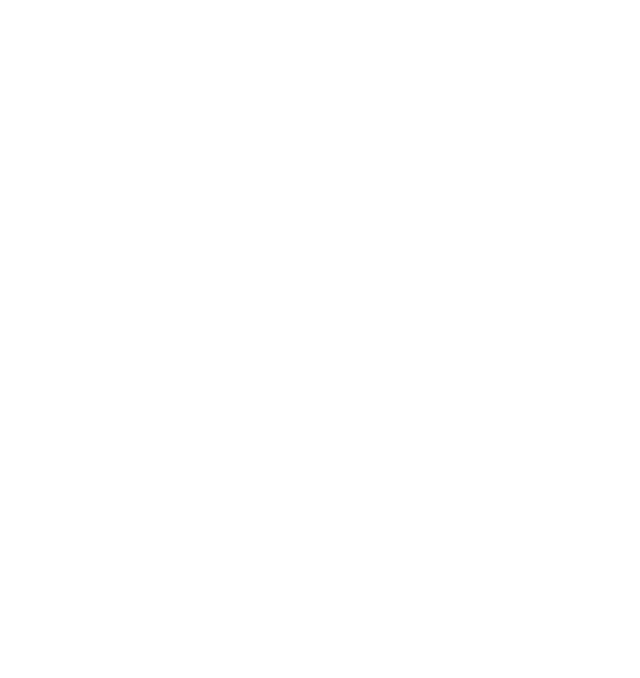
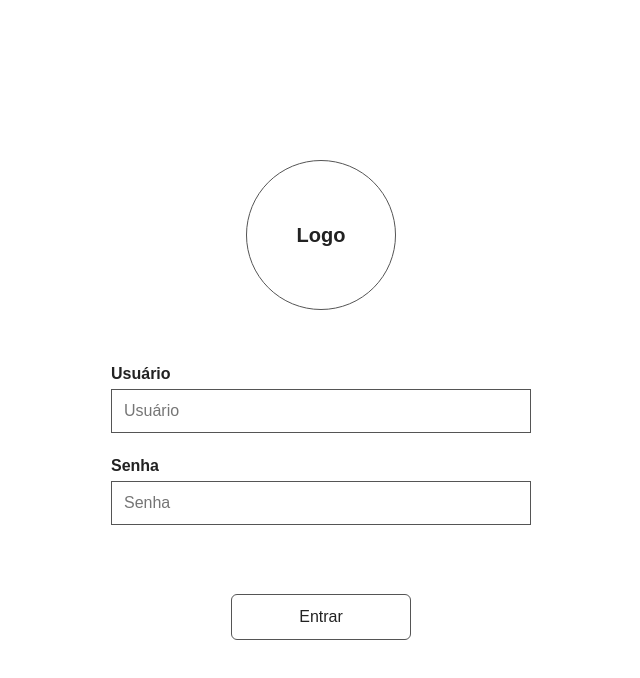
Before and after one commit to adrianssz/Estancia-3-Amores, a React (Vite) app in the folder admin/: page /login in a window 1280 px wide. Before the commit this address had no page. Shown: the top 678 px of the page, without its empty margins (319-959 px from the left). Built offline with nearby package versions, Linux system fonts and the light colour scheme.

Commit message:
feat: adiciona autenticacao estrutural ao admin

```diff
--- a/admin/src/App.jsx
+++ b/admin/src/App.jsx
@@ -1,3 +1,4 @@
+import AuthProvider from './contexts/AuthProvider'
 import ClientesProvider from './contexts/ClientesProvider'
 import EntregasProvider from './contexts/EntregasProvider'
 import PedidosProvider from './contexts/PedidosProvider'
@@ -7,6 +8,7 @@
 
 function App() {
   return (
+    <AuthProvider>
       <PlantiosProvider>
         <ClientesProvider>
           <PedidosProvider>
@@ -18,6 +20,7 @@
           </PedidosProvider>
         </ClientesProvider>
       </PlantiosProvider>
+    </AuthProvider>
   )
 }
 
--- /dev/null
+++ b/admin/src/components/ProtectedRoute.jsx
@@ -0,0 +1,23 @@
+import {
+  Navigate,
+  Outlet,
+} from 'react-router-dom'
+
+import { useAuth } from '../contexts/AuthContext'
+
+function ProtectedRoute() {
+  const { autenticado } = useAuth()
+
+  if (!autenticado) {
+    return (
+      <Navigate
+        to="/login"
+        replace
+      />
+    )
+  }
+
+  return <Outlet />
+}
+
+export default ProtectedRoute
--- /dev/null
+++ b/admin/src/contexts/AuthContext.jsx
@@ -0,0 +1,21 @@
+import {
+  createContext,
+  useContext,
+} from 'react'
+
+const authContext = createContext(null)
+
+function useAuth() {
+  const context = useContext(authContext)
+
+  if (!context) {
+    throw new Error(
+      'useAuth deve ser utilizado dentro de AuthProvider'
+    )
+  }
+
+  return context
+}
+
+export { useAuth }
+export default authContext
--- /dev/null
+++ b/admin/src/contexts/AuthProvider.jsx
@@ -0,0 +1,47 @@
+import { useState } from 'react'
+
+import AuthContext from './AuthContext'
+
+const USUARIO_TEMPORARIO = 'operador00'
+const SENHA_TEMPORARIA = 'admin123'
+
+function AuthProvider({ children }) {
+  const [autenticado, setAutenticado] = useState(false)
+  const [usuarioAutenticado, setUsuarioAutenticado] =
+    useState(null)
+
+  function entrar(usuario, senha) {
+    const credenciaisValidas =
+      usuario === USUARIO_TEMPORARIO &&
+      senha === SENHA_TEMPORARIA
+
+    if (!credenciaisValidas) {
+      return false
+    }
+
+    setAutenticado(true)
+    setUsuarioAutenticado(usuario)
+
+    return true
+  }
+
+  function sair() {
+    setAutenticado(false)
+    setUsuarioAutenticado(null)
+  }
+
+  return (
+    <AuthContext.Provider
+      value={{
+        autenticado,
+        usuarioAutenticado,
+        entrar,
+        sair,
+      }}
+    >
+      {children}
+    </AuthContext.Provider>
+  )
+}
+
+export default AuthProvider
--- /dev/null
+++ b/admin/src/pages/Login.jsx
@@ -0,0 +1,138 @@
+import { useState } from 'react'
+import {
+  Navigate,
+  useNavigate,
+} from 'react-router-dom'
+
+import { useAuth } from '../contexts/AuthContext'
+import '../styles/Login.css'
+
+function Login() {
+  const navigate = useNavigate()
+
+  const {
+    autenticado,
+    entrar,
+  } = useAuth()
+
+  const [usuario, setUsuario] = useState('')
+  const [senha, setSenha] = useState('')
+  const [erro, setErro] = useState('')
+
+  function handleUsuarioChange(event) {
+    setUsuario(event.target.value)
+    setErro('')
+  }
+
+  function handleSenhaChange(event) {
+    setSenha(event.target.value)
+    setErro('')
+  }
+
+  function handleSubmit(event) {
+    event.preventDefault()
+
+    const usuarioNormalizado = usuario.trim()
+
+    if (!usuarioNormalizado) {
+      setErro('O campo Usuário é obrigatório')
+      return
+    }
+
+    const loginRealizado = entrar(
+      usuarioNormalizado,
+      senha
+    )
+
+    if (!loginRealizado) {
+      setErro('Senha incorreta! Tente novamente.')
+      return
+    }
+
+    setErro('')
+
+    navigate(
+      '/dashboard',
+      {
+        replace: true,
+      }
+    )
+  }
+
+  if (autenticado) {
+    return (
+      <Navigate
+        to="/dashboard"
+        replace
+      />
+    )
+  }
+
+  return (
+    <main className="login-page">
+      <section className="login-card">
+        {erro && (
+          <div
+            className="login-alert"
+            role="alert"
+            aria-live="polite"
+          >
+            {erro}
+          </div>
+        )}
+
+        <div
+          className="login-logo"
+          aria-label="Logo Estância 3 Amores"
+        >
+          Logo
+        </div>
+
+        <form
+          className="login-form"
+          onSubmit={handleSubmit}
+        >
+          <div className="login-form__grupo">
+            <label htmlFor="usuario">
+              Usuário
+            </label>
+
+            <input
+              id="usuario"
+              type="text"
+              value={usuario}
+              onChange={handleUsuarioChange}
+              placeholder="Usuário"
+              autoComplete="username"
+            />
+          </div>
+
+          <div className="login-form__grupo">
+            <label htmlFor="senha">
+              Senha
+            </label>
+
+            <input
+              id="senha"
+              type="password"
+              value={senha}
+              onChange={handleSenhaChange}
+              placeholder="Senha"
+              autoComplete="current-password"
+              required
+            />
+          </div>
+
+          <button
+            type="submit"
+            className="login-form__entrar"
+          >
+            Entrar
+          </button>
+        </form>
+      </section>
+    </main>
+  )
+}
+
+export default Login
--- a/admin/src/routes/AppRoutes.jsx
+++ b/admin/src/routes/AppRoutes.jsx
@@ -5,7 +5,10 @@
   Routes,
 } from 'react-router-dom'
 
+import ProtectedRoute from '../components/ProtectedRoute'
 import AdminLayout from '../layouts/AdminLayout'
+
+import Login from '../pages/Login'
 import Dashboard from '../pages/Dashboard'
 
 import Plantios from '../pages/Plantios'
@@ -39,9 +42,15 @@
       <Routes>
         <Route
           path="/"
-          element={<Navigate to="/dashboard" replace />}
+          element={<Navigate to="/login" replace />}
         />
 
+        <Route
+          path="/login"
+          element={<Login />}
+        />
+
+        <Route element={<ProtectedRoute />}>
           <Route element={<AdminLayout />}>
             <Route
               path="/dashboard"
@@ -148,6 +157,7 @@
               element={<ExcluirProduto />}
             />
           </Route>
+        </Route>
       </Routes>
     </BrowserRouter>
   )
--- /dev/null
+++ b/admin/src/styles/Login.css
@@ -0,0 +1,125 @@
+.login-page {
+  width: 100%;
+  min-height: 100vh;
+  padding: 40px 24px;
+
+  display: flex;
+  align-items: center;
+  justify-content: center;
+
+  background-color: #ffffff;
+}
+
+.login-card {
+  width: 100%;
+  max-width: 420px;
+
+  display: flex;
+  flex-direction: column;
+  align-items: center;
+}
+
+.login-alert {
+  width: 100%;
+  margin-bottom: 24px;
+  padding: 14px 18px;
+
+  background-color: #eeeeee;
+  color: #222222;
+
+  border: 1px solid #555555;
+  border-radius: 6px;
+
+  text-align: center;
+  line-height: 1.4;
+}
+
+.login-logo {
+  width: 150px;
+  height: 150px;
+  margin-bottom: 55px;
+
+  display: flex;
+  align-items: center;
+  justify-content: center;
+
+  background-color: #ffffff;
+  color: #222222;
+
+  border: 1px solid #555555;
+  border-radius: 50%;
+
+  font-size: 20px;
+  font-weight: bold;
+}
+
+.login-form {
+  width: 100%;
+
+  display: flex;
+  flex-direction: column;
+  gap: 24px;
+}
+
+.login-form__grupo {
+  width: 100%;
+
+  display: flex;
+  flex-direction: column;
+  gap: 6px;
+}
+
+.login-form__grupo label {
+  font-weight: 600;
+  color: #222222;
+}
+
+.login-form__grupo input {
+  width: 100%;
+  min-height: 44px;
+  padding: 10px 12px;
+
+  background-color: #ffffff;
+  color: #222222;
+
+  border: 1px solid #555555;
+  outline: none;
+}
+
+.login-form__grupo input:focus {
+  border-width: 2px;
+}
+
+.login-form__entrar {
+  width: 180px;
+  min-height: 46px;
+  margin: 45px auto 0;
+
+  background-color: #ffffff;
+  color: #222222;
+
+  border: 1px solid #555555;
+  border-radius: 6px;
+
+  cursor: pointer;
+}
+
+.login-form__entrar:hover {
+  background-color: #eeeeee;
+}
+
+@media (max-width: 480px) {
+  .login-page {
+    padding: 24px 18px;
+  }
+
+  .login-logo {
+    width: 130px;
+    height: 130px;
+    margin-bottom: 40px;
+  }
+
+  .login-form__entrar {
+    width: 100%;
+  }
+}
```
Lines whose indentation alone changed are shown as unchanged.
